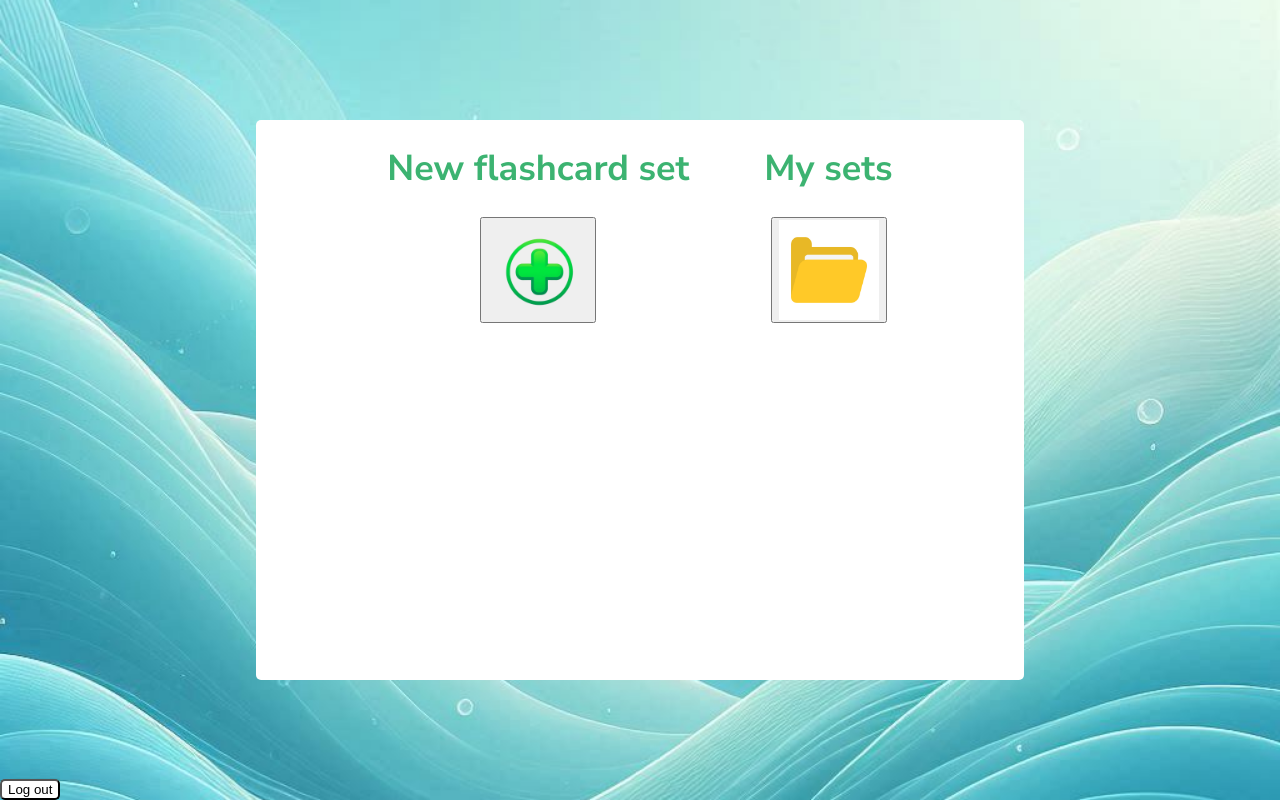
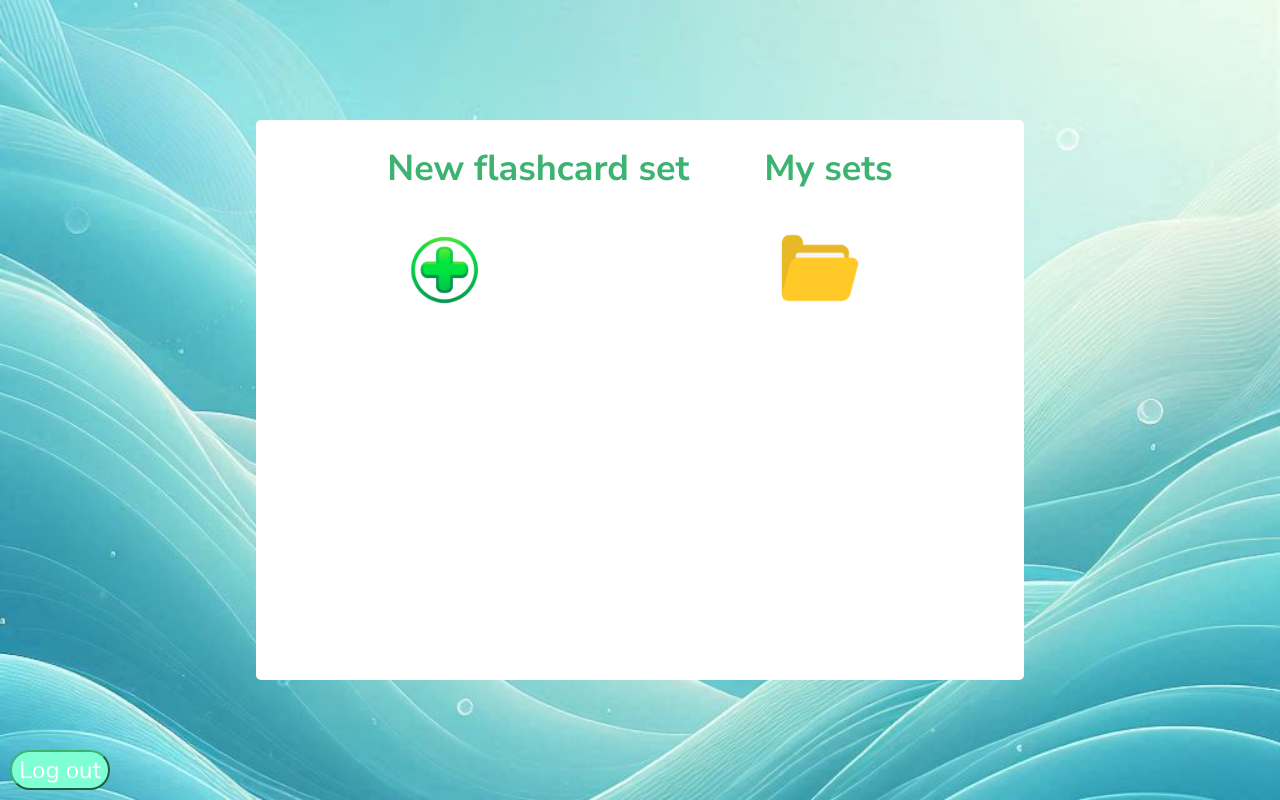
Before and after one commit to Introspectivegorilla/Final_project, a Flask app: page / in a window 1280 px wide. Run offline with Flask 3, Linux system fonts and the light colour scheme; a user stored in the database is signed in; some libraries are stand-ins or nearby versions; some web fonts are replaced.

Commit message:
Fixed image display error on home screen. Words are still a little skewed.

```diff
--- a/app.py
+++ b/app.py
@@ -123,20 +123,24 @@ def new():
         responses = request.form.getlist('response')
         title = request.form.get('title')
 
-        study_dict = {key: value for key, value in zip(prompts, responses)}
-        #print(study_dict)
+        if title == "":
+            return render_template('apology.html', apology_message="Your flashcards need a title :()")
+        else:
 
-        set_id = db.execute("INSERT INTO cardsets (user_id, set_name) VALUES (?, ?)", session['user_id'], title)
-        #print(set_id)
-        for key, value in study_dict.items():
-            test=db.execute("INSERT INTO flashcards (prompt, response, user_id, set_id) VALUES (?,?,?,?)",key,value,session['user_id'],set_id)
+            study_dict = {key: value for key, value in zip(prompts, responses)}
+            #print(study_dict)
 
-        #all_cards = db.execute("SELECT * FROM flashcards")
-        #set_front = db.execute("SELECT * FROM cardsets")
-        #print(set_front)
+            set_id = db.execute("INSERT INTO cardsets (user_id, set_name) VALUES (?, ?)", session['user_id'], title)
+            #print(set_id)
+            for key, value in study_dict.items():
+                test=db.execute("INSERT INTO flashcards (prompt, response, user_id, set_id) VALUES (?,?,?,?)",key,value,session['user_id'],set_id)
 
-        #print(all_cards)
-        return render_template('home.html')
+            #all_cards = db.execute("SELECT * FROM flashcards")
+            #set_front = db.execute("SELECT * FROM cardsets")
+            #print(set_front)
+
+            #print(all_cards)
+            return render_template('home.html')
     else:
         return render_template('new.html')
 
--- a/static/styles.css
+++ b/static/styles.css
@@ -76,6 +76,13 @@ body {
 }
 
 
+.enter {
+    font-family: 'Nunito Sans', Quicksand;
+    font-size:24px;
+}
+
+
+
 h1 {
 
     font-family: 'Nunito Sans', Quicksand;
@@ -110,7 +117,7 @@ h1 {
 
     display:flex;
     flex-direction:column;
-    align-items: center;
+    justify-content:space-evenly;
 }
 
 
@@ -193,13 +200,21 @@ h1 {
 
 .logout  {
 
-    border-radius:5px;
-    background-color:white;
-    border-color:black;
     position:fixed;
     bottom: 0;
     left:0;
 
+
+    border-radius:40px;
+    background-color:aquamarine;
+    color:white;
+    font-family:'Nunito Sans';
+    font-size:24px;
+    height:40px;
+    width:100px;
+    border-color:mediumseagreen;
+    margin:10px;
+    text-align:center;
 
 }
 
@@ -324,6 +339,7 @@ h1 {
     display:flex;
     flex-direction:row;
     flex-wrap:wrap;
+    justify-content:space-evenly;
 }
 
 .link_font {
@@ -370,3 +386,22 @@ textarea {
     margin:10px;
     text-align:center;
 }
+
+.noborder {
+    border-width:0px;
+    background-color:white;
+    height:100px;
+    width:100px;
+    cursor:pointer;
+}
+
+
+.image {
+
+    box-sizing:border-box;
+    border:0px;
+    object-fit:cover;
+    display:block;
+    margin:0;
+    padding:0;
+}
--- a/templates/home.html
+++ b/templates/home.html
@@ -11,14 +11,14 @@
         <div class="horizontal">
             <div class="vertical">
                 <h1>New flashcard set</h1>
-                <button onclick="to_new_set()">
-                    <img src = "{{ url_for('static',filename='plus_sign.png')}}" width="100px" height="100px">
+                <button class='noborder' onclick="to_new_set()">
+                    <img class = "image" src = "{{ url_for('static',filename='plus_sign_new.png')}}" width="100px" height="100px">
                 </button>
             </div>
             <div class = 'vertical'>
                 <h1>My sets</h1>
-                <button onclick="to_my_cards()">
-                    <img src="{{ url_for('static',filename='folder_icon.jpg')}}" width="100px" height="100px">
+                <button class='noborder' onclick="to_my_cards()">
+                    <img class="image" src="{{ url_for('static',filename='folder_resized.jpg')}}" width="100px" height="100px">
                 </button>
             </div>
         </div>
--- a/templates/login.html
+++ b/templates/login.html
@@ -22,8 +22,8 @@
         <h2 class="h2welcome">Study habits</h2>
         <form class='form' action ="/login" method="post">
 
-            <input class='mainLoginInput' name="username" type="text" placeholder = "Username">
-            <input class='mainLoginInput' name="password" type="text" placeholder = "Password">
+            <input class='mainLoginInput enter' name="username" type="text" placeholder = "Username">
+            <input class='mainLoginInput enter' name="password" type="text" placeholder = "Password">
 
             <div class="rows">
                 <button class="login" type="submit">Login</button>
```
Also changed, not shown: templates/register.html (+4 -3 lines), README.md, static/folder_resized.jpg (added), static/plus_sign_new.png (added), 2 other files.
